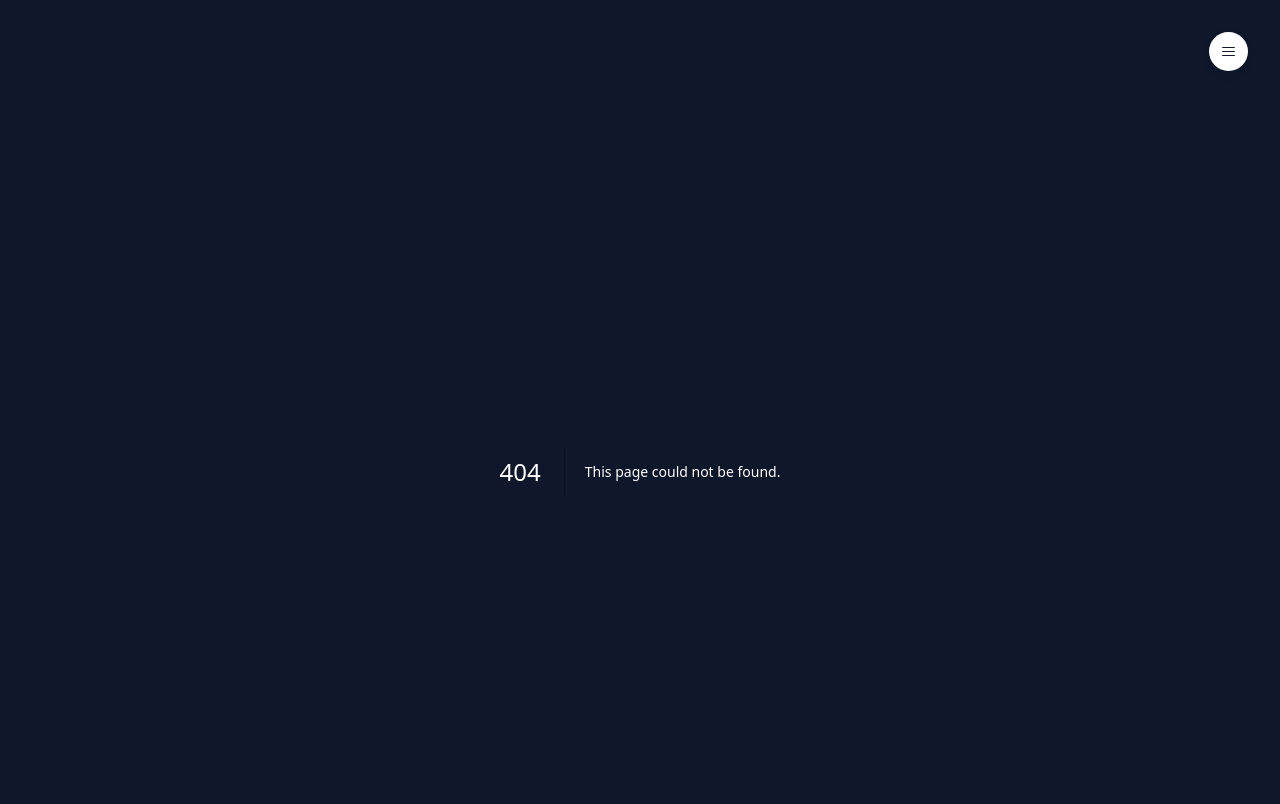
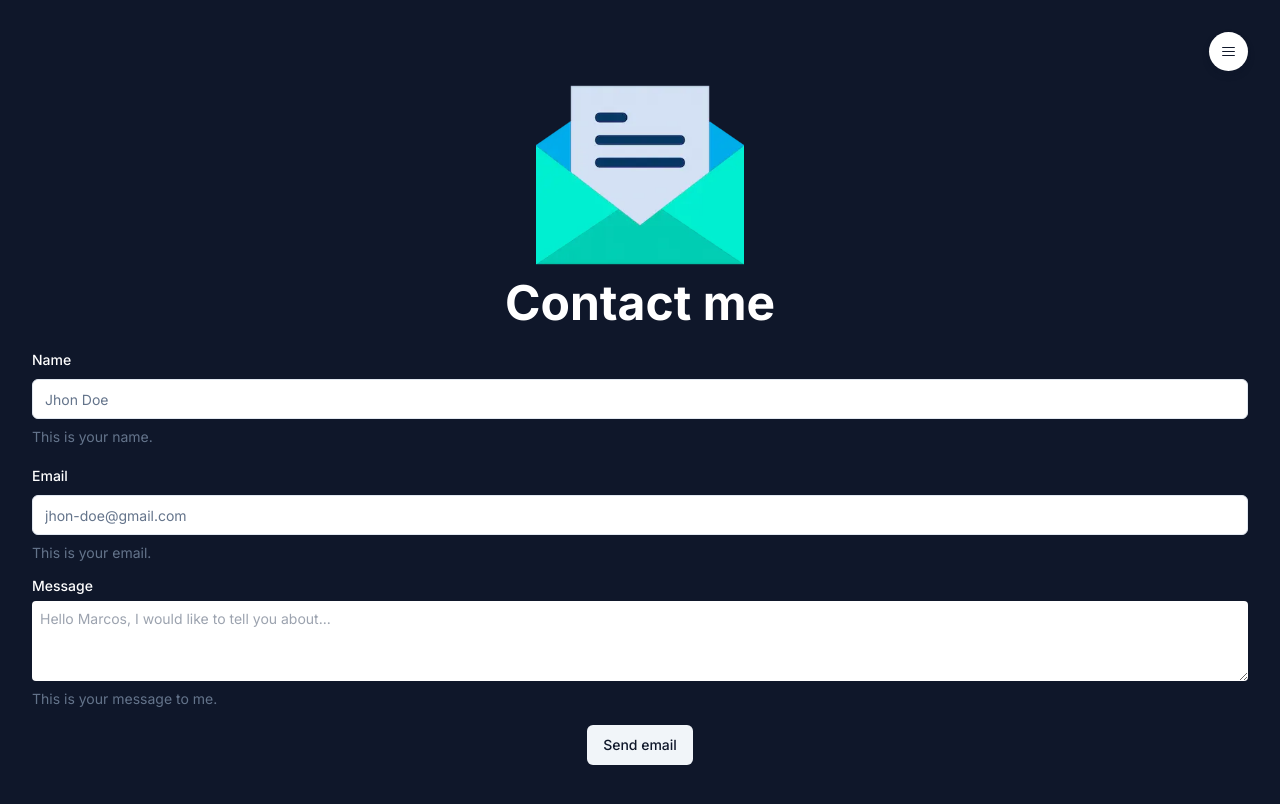
Before and after one commit to leakko/marcos-salvo, a Next.js app: page /contact-me in a window 1280 px wide. Before the commit this address had no page. Shown: the top 804 px of the page. Built offline with nearby package versions, Linux system fonts and the light colour scheme.

Commit message:
feat: :sparkles: Create contact me form without functionality

```diff
--- /dev/null
+++ b/app/contact-me/page.tsx
@@ -0,0 +1,23 @@
+import { ContactMeForm } from '@/components/contact-me-form';
+import Image from 'next/image';
+import emailIcon from '@/assets/img/email-icon.webp';
+import { cn } from '@/lib/utils';
+
+export default function Page() {
+  return (
+    <main className={cn('flex', 'flex-col', 'items-center')}>
+      <div className={cn('relative', 'w-20', 'lg:w-52', 'h-20', 'lg:h-52')}>
+        <Image
+          src={emailIcon}
+          alt="Toon avatar"
+          fill
+          sizes="(min-width: 1024px) 13rem, 5rem"
+          priority
+          className={cn('object-contain')}
+        />
+      </div>
+      <h1 className={cn('lg:text-5xl', 'text-lg', 'font-bold', 'text-center', 'my-2', 'lg:my-5', 'lg:mt-0')}>Contact me</h1>
+      <ContactMeForm />
+    </main>
+  );
+}
--- /dev/null
+++ b/components/contact-me-form.tsx
@@ -0,0 +1,93 @@
+'use client';
+
+import { zodResolver } from '@hookform/resolvers/zod';
+import * as z from 'zod';
+import { Button } from '@/components/ui/button';
+import {
+  Form,
+  FormControl,
+  FormDescription,
+  FormField,
+  FormItem,
+  FormLabel,
+  FormMessage,
+} from '@/components/ui/form';
+import { formSchema } from '@/models/form.schema';
+import { useForm } from 'react-hook-form';
+import { Input } from '@/components/ui/input';
+import { cn } from '@/lib/utils';
+
+export function ContactMeForm() {
+  // 1. Define your form.
+  const form = useForm<z.infer<typeof formSchema>>({
+    resolver: zodResolver(formSchema),
+    defaultValues: {
+      user_name: '',
+      user_email: '',
+      message: '',
+    },
+  });
+
+  // 2. Define a submit handler.
+  function onSubmit(values: z.infer<typeof formSchema>) {
+    console.log(values);
+  }
+
+  return (
+    <Form {...form}>
+      <form onSubmit={form.handleSubmit(onSubmit)} className={cn('space-y-2', 'w-full', 'lg:space-y-4')}>
+        <FormField
+          control={form.control}
+          name="user_name"
+          render={({ field }) => (
+            <FormItem>
+              <FormLabel>Name</FormLabel>
+              <FormControl className={cn('text-black')}>
+                <Input placeholder="Jhon Doe" {...field} />
+              </FormControl>
+              <FormDescription>
+                This is your name.
+              </FormDescription>
+              <FormMessage />
+            </FormItem>
+          )}
+        />
+        <FormField
+          control={form.control}
+          name="user_email"
+          render={({ field }) => (
+            <FormItem>
+              <FormLabel>Email</FormLabel>
+              <FormControl className={cn('text-black')}>
+                <Input placeholder="jhon-doe@gmail.com" {...field} />
+              </FormControl>
+              <FormDescription>
+                This is your email.
+              </FormDescription>
+              <FormMessage />
+            </FormItem>
+          )}
+        />
+        <FormField
+          control={form.control}
+          name="message"
+          render={({ field }) => (
+            <FormItem className={cn('flex flex-col')}>
+              <FormLabel>Message</FormLabel>
+              <FormControl className={cn('text-black')}>
+                <textarea placeholder="Hello Marcos, I would like to tell you about..." {...field} className={cn('h-40 lg:h-20 rounded p-2 text-sm text-black')} />
+              </FormControl>
+              <FormDescription>
+                This is your message to me.
+              </FormDescription>
+              <FormMessage />
+            </FormItem>
+          )}
+        />
+        <div className={cn('flex justify-center')}>
+          <Button type="submit" variant="secondary">Send email</Button>
+        </div>
+      </form>
+    </Form>
+  );
+}
--- /dev/null
+++ b/components/ui/form.tsx
@@ -0,0 +1,178 @@
+import * as React from 'react';
+import * as LabelPrimitive from '@radix-ui/react-label';
+import { Slot } from '@radix-ui/react-slot';
+import {
+  Controller,
+  ControllerProps,
+  FieldPath,
+  FieldValues,
+  FormProvider,
+  useFormContext,
+} from 'react-hook-form';
+
+import { cn } from '@/lib/utils';
+import { Label } from '@/components/ui/label';
+
+const Form = FormProvider;
+
+type FormFieldContextValue<
+  TFieldValues extends FieldValues = FieldValues,
+  TName extends FieldPath<TFieldValues> = FieldPath<TFieldValues>,
+> = {
+  name: TName
+};
+
+const FormFieldContext = React.createContext<FormFieldContextValue>(
+  {} as FormFieldContextValue,
+);
+
+function FormField<
+  TFieldValues extends FieldValues = FieldValues,
+  TName extends FieldPath<TFieldValues> = FieldPath<TFieldValues>,
+>({
+  ...props
+}: ControllerProps<TFieldValues, TName>) {
+  return (
+    <FormFieldContext.Provider value={{ name: props.name }}>
+      <Controller {...props} />
+    </FormFieldContext.Provider>
+  );
+}
+
+const useFormField = () => {
+  const fieldContext = React.useContext(FormFieldContext);
+  const itemContext = React.useContext(FormItemContext);
+  const { getFieldState, formState } = useFormContext();
+
+  const fieldState = getFieldState(fieldContext.name, formState);
+
+  if (!fieldContext) {
+    throw new Error('useFormField should be used within <FormField>');
+  }
+
+  const { id } = itemContext;
+
+  return {
+    id,
+    name: fieldContext.name,
+    formItemId: `${id}-form-item`,
+    formDescriptionId: `${id}-form-item-description`,
+    formMessageId: `${id}-form-item-message`,
+    ...fieldState,
+  };
+};
+
+type FormItemContextValue = {
+  id: string
+};
+
+const FormItemContext = React.createContext<FormItemContextValue>(
+  {} as FormItemContextValue,
+);
+
+const FormItem = React.forwardRef<
+HTMLDivElement,
+React.HTMLAttributes<HTMLDivElement>
+>(({ className, ...props }, ref) => {
+  const id = React.useId();
+
+  return (
+    <FormItemContext.Provider value={{ id }}>
+      <div ref={ref} className={cn('space-y-2', className)} {...props} />
+    </FormItemContext.Provider>
+  );
+});
+FormItem.displayName = 'FormItem';
+
+const FormLabel = React.forwardRef<
+React.ElementRef<typeof LabelPrimitive.Root>,
+React.ComponentPropsWithoutRef<typeof LabelPrimitive.Root>
+>(({ className, ...props }, ref) => {
+  const { error, formItemId } = useFormField();
+
+  return (
+    <Label
+      ref={ref}
+      className={cn(error && 'text-destructive', className)}
+      htmlFor={formItemId}
+      {...props}
+    />
+  );
+});
+FormLabel.displayName = 'FormLabel';
+
+const FormControl = React.forwardRef<
+React.ElementRef<typeof Slot>,
+React.ComponentPropsWithoutRef<typeof Slot>
+>(({ ...props }, ref) => {
+  const {
+    error, formItemId, formDescriptionId, formMessageId,
+  } = useFormField();
+
+  return (
+    <Slot
+      ref={ref}
+      id={formItemId}
+      aria-describedby={
+        !error
+          ? `${formDescriptionId}`
+          : `${formDescriptionId} ${formMessageId}`
+      }
+      aria-invalid={!!error}
+      {...props}
+    />
+  );
+});
+FormControl.displayName = 'FormControl';
+
+const FormDescription = React.forwardRef<
+HTMLParagraphElement,
+React.HTMLAttributes<HTMLParagraphElement>
+>(({ className, ...props }, ref) => {
+  const { formDescriptionId } = useFormField();
+
+  return (
+    <p
+      ref={ref}
+      id={formDescriptionId}
+      className={cn('text-sm text-muted-foreground', className)}
+      {...props}
+    />
+  );
+});
+FormDescription.displayName = 'FormDescription';
+
+const FormMessage = React.forwardRef<
+HTMLParagraphElement,
+React.HTMLAttributes<HTMLParagraphElement>
+>(({ className, children, ...props }, ref) => {
+  const { error, formMessageId } = useFormField();
+  const body = error ? String(error?.message) : children;
+
+  if (!body) {
+    return null;
+  }
+
+  return (
+    <p
+      ref={ref}
+      id={formMessageId}
+      className={cn('text-sm font-medium text-destructive', className)}
+      {...props}
+    >
+      {body}
+    </p>
+  );
+});
+FormMessage.displayName = 'FormMessage';
+
+export {
+  useFormField,
+  Form,
+  FormItem,
+  FormLabel,
+  FormControl,
+  FormDescription,
+  FormMessage,
+  FormField,
+};
--- /dev/null
+++ b/components/ui/input.tsx
@@ -0,0 +1,23 @@
+import * as React from 'react';
+
+import { cn } from '@/lib/utils';
+
+export interface InputProps
+  extends React.InputHTMLAttributes<HTMLInputElement> {}
+
+const Input = React.forwardRef<HTMLInputElement, InputProps>(
+  ({ className, type, ...props }, ref) => (
+    <input
+      type={type}
+      className={cn(
+        'flex h-10 w-full rounded-md border border-input bg-background px-3 py-2 text-sm ring-offset-background file:border-0 file:bg-transparent file:text-sm file:font-medium placeholder:text-muted-foreground focus-visible:outline-none focus-visible:ring-2 focus-visible:ring-ring focus-visible:ring-offset-2 disabled:cursor-not-allowed disabled:opacity-50',
+        className,
+      )}
+      ref={ref}
+      {...props}
+    />
+  ),
+);
+Input.displayName = 'Input';
+
+export { Input };
--- /dev/null
+++ b/components/ui/label.tsx
@@ -0,0 +1,26 @@
+'use client';
+
+import * as React from 'react';
+import * as LabelPrimitive from '@radix-ui/react-label';
+import { cva, type VariantProps } from 'class-variance-authority';
+
+import { cn } from '@/lib/utils';
+
+const labelVariants = cva(
+  'text-sm font-medium leading-none peer-disabled:cursor-not-allowed peer-disabled:opacity-70',
+);
+
+const Label = React.forwardRef<
+React.ElementRef<typeof LabelPrimitive.Root>,
+React.ComponentPropsWithoutRef<typeof LabelPrimitive.Root> &
+VariantProps<typeof labelVariants>
+>(({ className, ...props }, ref) => (
+  <LabelPrimitive.Root
+    ref={ref}
+    className={cn(labelVariants(), className)}
+    {...props}
+  />
+));
+Label.displayName = LabelPrimitive.Root.displayName;
+
+export { Label };
--- /dev/null
+++ b/models/form.schema.ts
@@ -0,0 +1,11 @@
+'use client';
+
+import * as z from 'zod';
+
+export const formSchema = z.object({
+  user_name: z.string().min(2, {
+    message: 'Name must be at least 2 characters.',
+  }).max(50),
+  user_email: z.string().email({ message: 'Invalid email address.' }),
+  message: z.string().min(2, { message: 'You must enter a message' }).max(1000),
+});
```
Also changed, not shown: package.json (+6 -1 lines), .eslintrc.json, assets/img/email-icon.webp (added), 1 other file (tests, documents, lock files or other folders).
